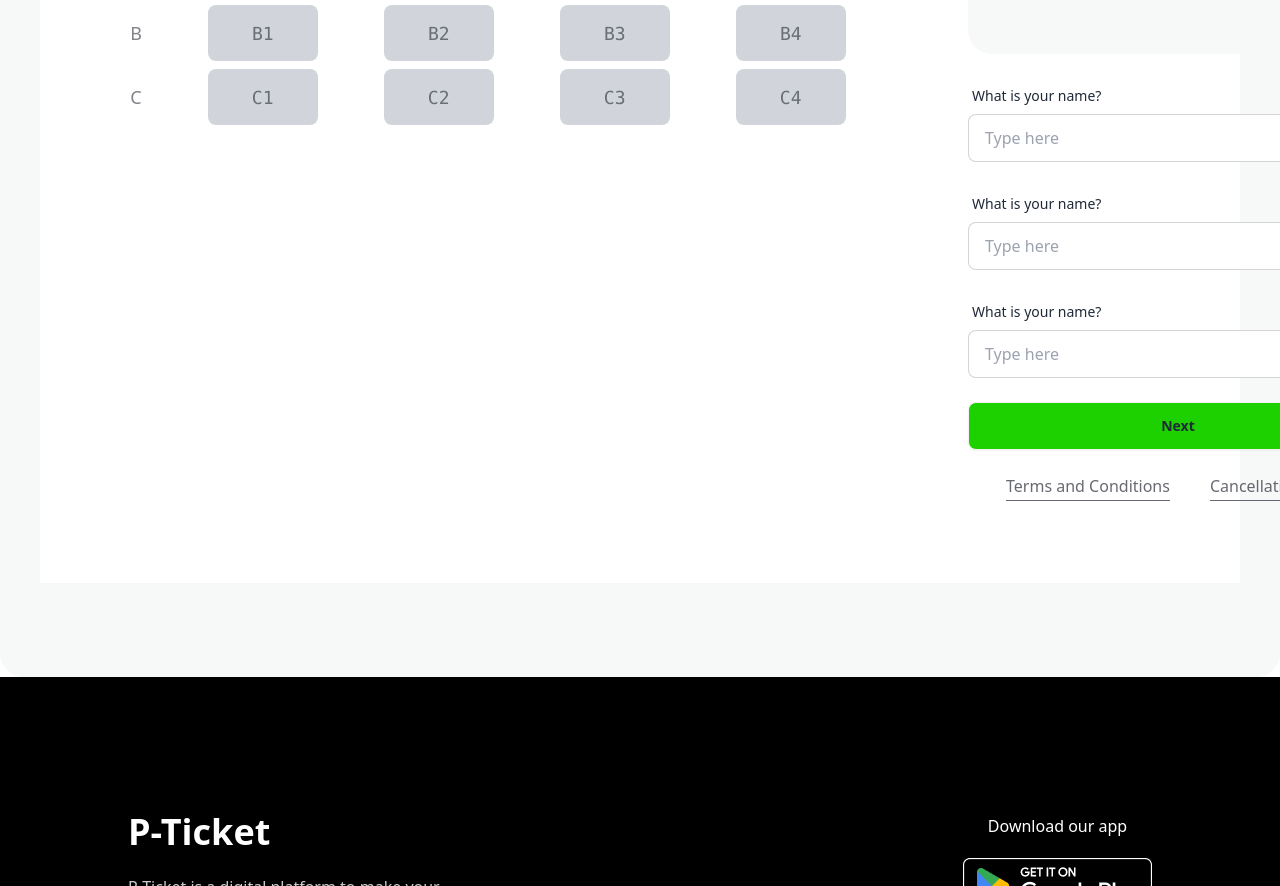
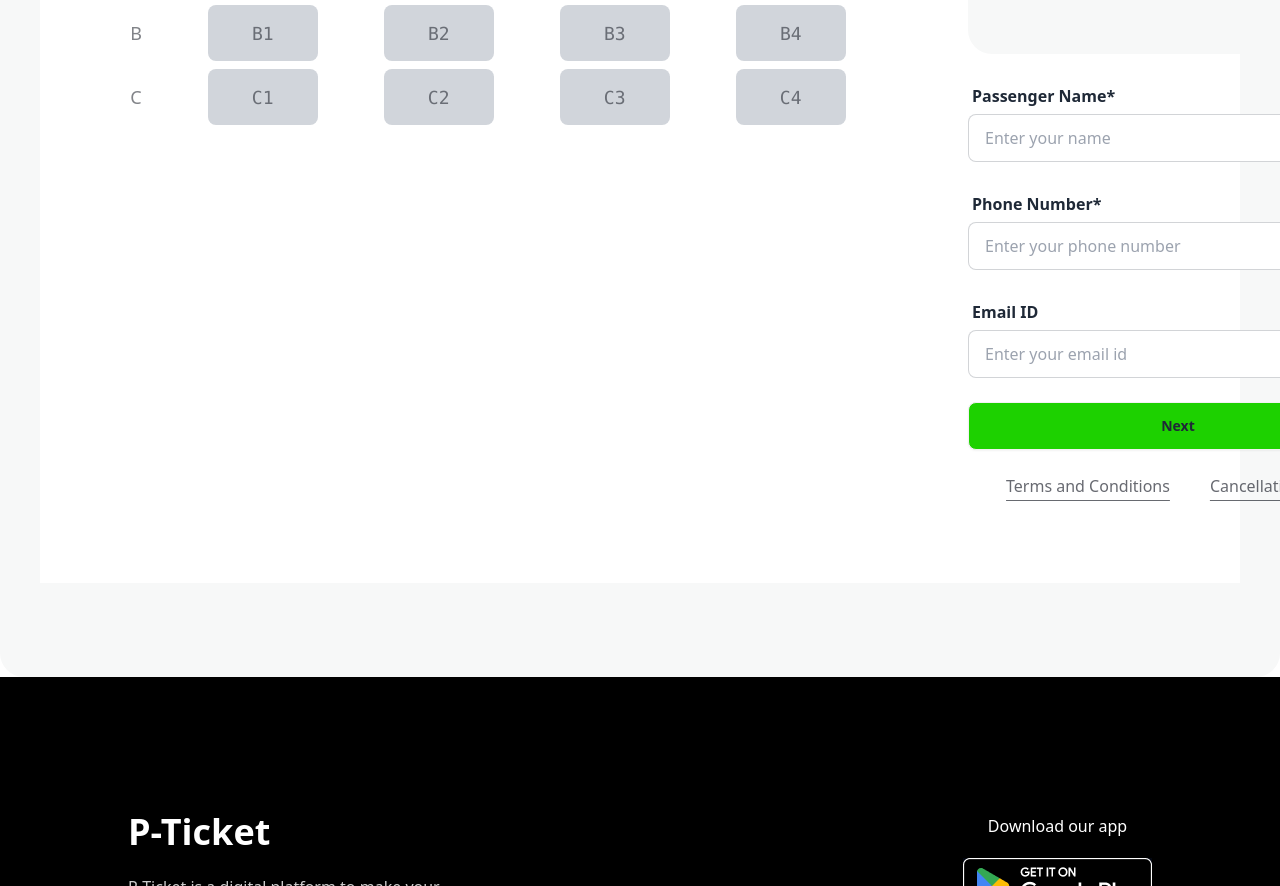
Before and after one commit to Jaynab94/assainment-5, a plain HTML site: page index.html in a window 1280 px wide. Shown: the part 2465-3351 px from the top of the page. Drawn offline with nearby package versions, Linux system fonts and the light colour scheme; files that its build step writes are made by us from their sources.

Commit message:
validation part complete

```diff
--- a/index.html
+++ b/index.html
@@ -325,7 +325,8 @@
                     <div class="w-[430px] h-[250px] mt-5 bg-[#F7F8F8] rounded-3xl p-6">
 
                         <div class="flex justify-between ">
-                            <p class="text-[16px] font-medium ">Seat <span id="seat-count" class="bg-[#1DD100] px-1 text-white rounded-full">0</span></p>
+                            <p class="text-[16px] font-medium ">Seat <span id="seat-count"
+                                    class="bg-[#1DD100] px-1 text-white rounded-full">0</span></p>
                             <p class="text-[16px] font-medium">Class</p>
                             <p class="text-[16px] font-medium">Price</p>
 
@@ -366,30 +367,32 @@
                         <div class="my-6">
                             <label class="form-control w-full ">
                                 <div class="label">
-                                    <span class="label-text">What is your name?</span>
+                                    <span class="label-text text-[16px] font-semibold  ">Passenger Name*</span>
 
                                 </div>
-                                <input type="text" placeholder="Type here" class="input input-bordered w-full " />
+                                <input type="text" placeholder="Enter your name" class="input input-bordered w-full " />
 
                             </label>
                         </div>
                         <div class="my-6">
                             <label class="form-control w-full">
                                 <div class="label">
-                                    <span class="label-text">What is your name?</span>
+                                    <span class="label-text text-[16px] font-semibold">Phone Number*</span>
 
                                 </div>
-                                <input type="text" placeholder="Type here" class="input input-bordered w-full " />
+                                <input type="text" required placeholder="Enter your phone number"
+                                    class="input  input-bordered w-full" />
 
                             </label>
                         </div>
                         <div class="my-6">
                             <label class="form-control w-full ">
                                 <div class="label">
-                                    <span class="label-text">What is your name?</span>
+                                    <span class="label-text text-[16px] font-semibold">Email ID</span>
 
                                 </div>
-                                <input type="text" placeholder="Type here" class="input input-bordered w-full " />
+                                <input type="text" placeholder="Enter your email id"
+                                    class="input input-bordered w-full  " />
 
                             </label>
                         </div>
--- a/js/script.js
+++ b/js/script.js
@@ -25,12 +25,22 @@ for (const btn of allBtn) {
         const price = document.getElementById("seat-price").parentNode.parentNode.childNodes[3].childNodes[0].innerText;
 
 
+
+
+
         // update seats
+        const seatCount = getConvertedValue('seat-count');
+
+        if (seatCount+1 >4) {
+            alert("Limit over")
+        }
+
+
         const seats = getConvertedValue("seats-left");
         document.getElementById("seats-left").innerText = seats - 1;
 
         const count = getConvertedValue("seat-count");
-        document.getElementById("seat-count").innerText = count+1;
+        document.getElementById("seat-count").innerText = count + 1;
 
 
 
@@ -63,6 +73,9 @@ for (const btn of allBtn) {
         updateGrandTotal();
 
     });
+
+
+
 }
 
 
```
